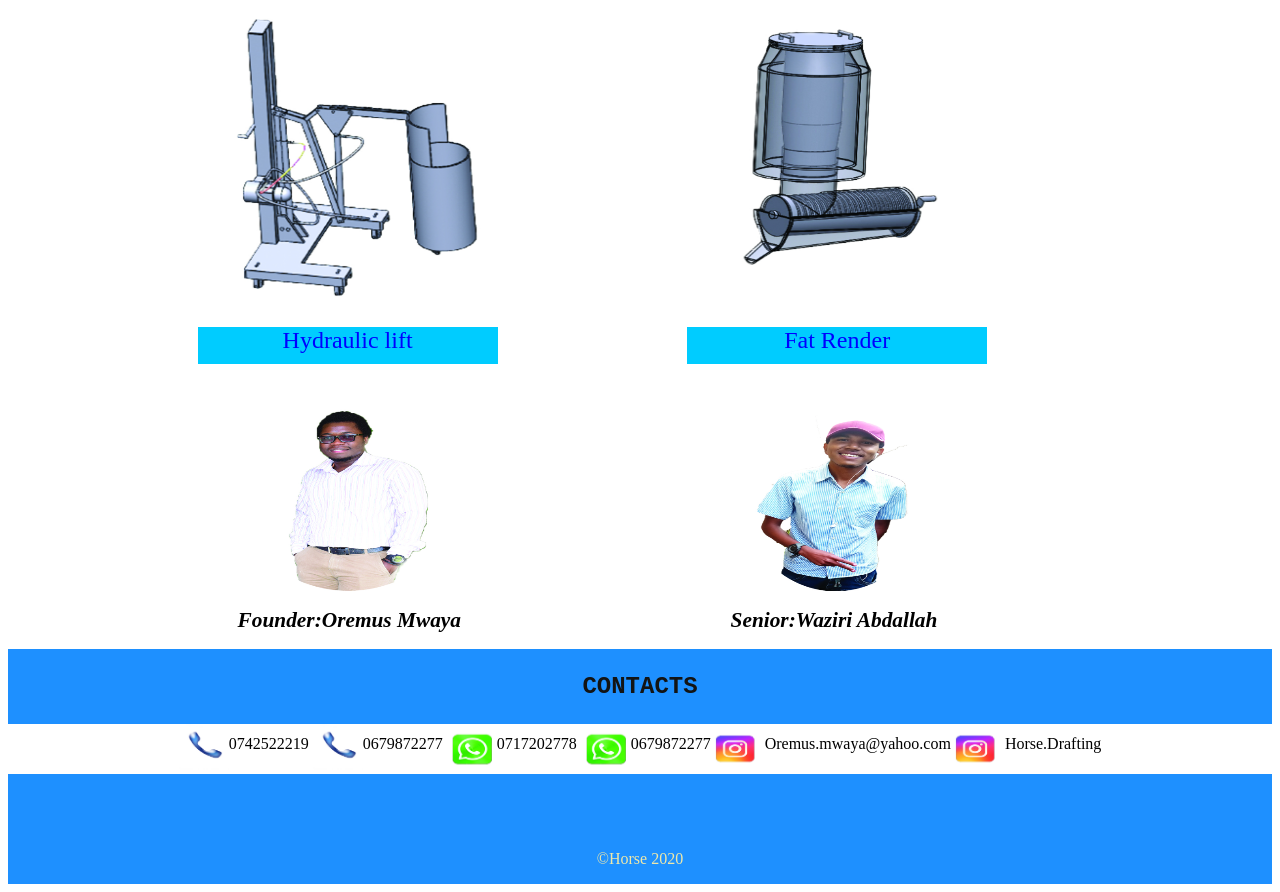
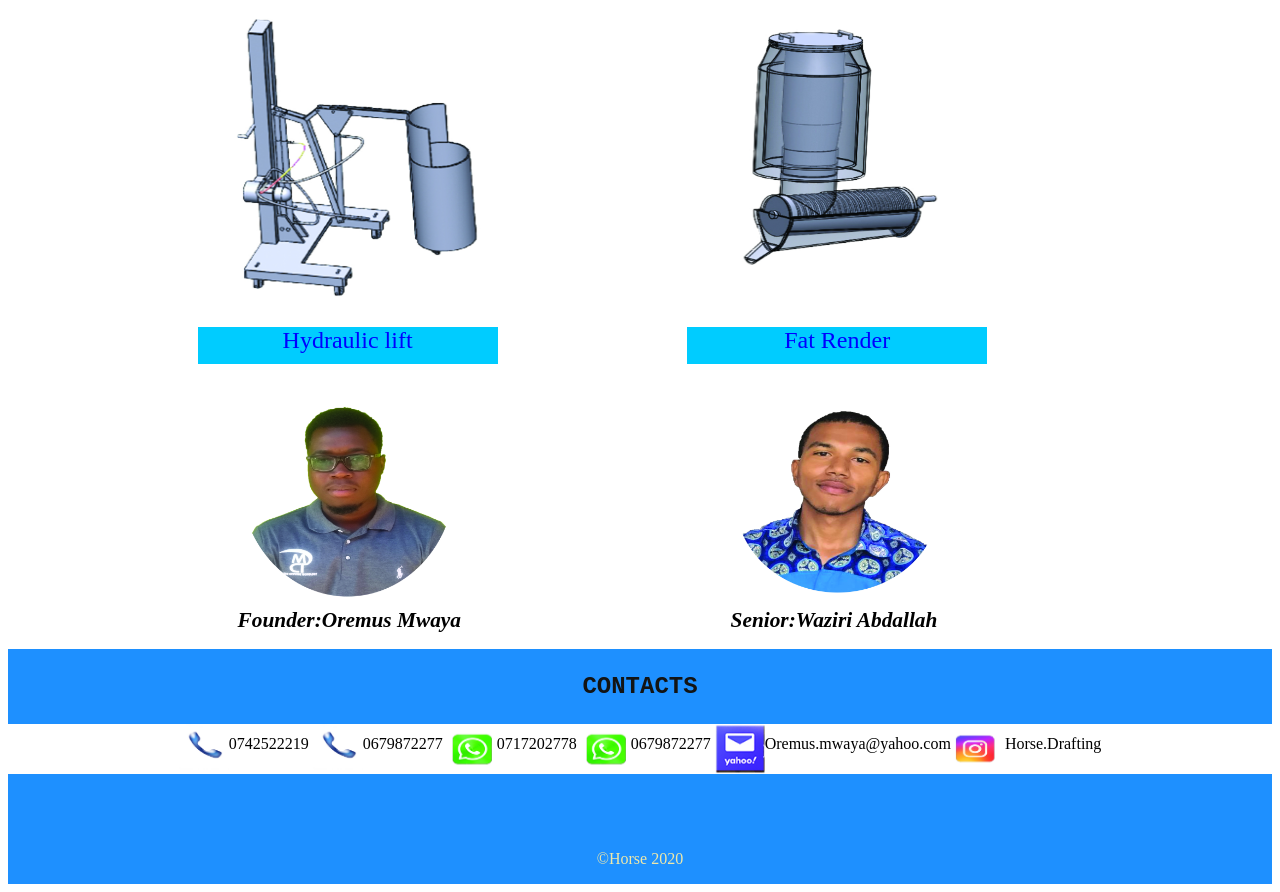
Before and after one commit to Pettybourgeois/Horse_project, a Django app: page / in a window 1280 px wide. Shown: the part 141-1033 px from the top of the page. Run offline with Django 3.2, Linux system fonts and the light colour scheme.

Commit message:
manage photo

```diff
--- a/templates/constants/contact.html
+++ b/templates/constants/contact.html
@@ -12,7 +12,7 @@
             align="middle">0717202778
         <img src="{% static 'image/whats.jpg'%}" alt="" width="50" height="50"
             align="middle">0679872277
-        <img src="{% static 'image/insta-1.jpg'%}" alt="" width="50" height="50"
+        <img src="{% static 'image/yahoo.jpg'%}" alt="" width="50" height="50"
             align="middle">Oremus.mwaya@yahoo.com
         <img src="{% static 'image/insta-1.jpg'%}" alt="" width="50" height="50"
             align="middle">Horse.Drafting
--- a/templates/pages/index.html
+++ b/templates/pages/index.html
@@ -18,13 +18,13 @@
    <section class="manajor">
     <div class="r_list">
           <figure>
-            <img src="{% static 'image/mwaya-1.jpg' %}" alt="founder" width="200"
+            <img src="{% static 'image/HORSE 2.jpg' %}" alt="founder" width="200"
             height="200" > <figcaption> Founder:Oremus Mwaya </figcaption>
           </figure>
        </div>
        <div class="r_list">
            <figure>
-             <img src="{% static 'image/wizzy-1.jpg' %}" alt="Senior" width="200"
+             <img src="{% static 'image/horse.jpg' %}" alt="Senior" width="200"
               height="200">  <figcaption> Senior:Waziri Abdallah </figcaption>
            </figure>
     </div>
```
Also changed, not shown: horse/static/image/HORSE 2.jpg (added), horse/static/image/horse.jpg, horse/static/image/yahoo.jpg (added).
